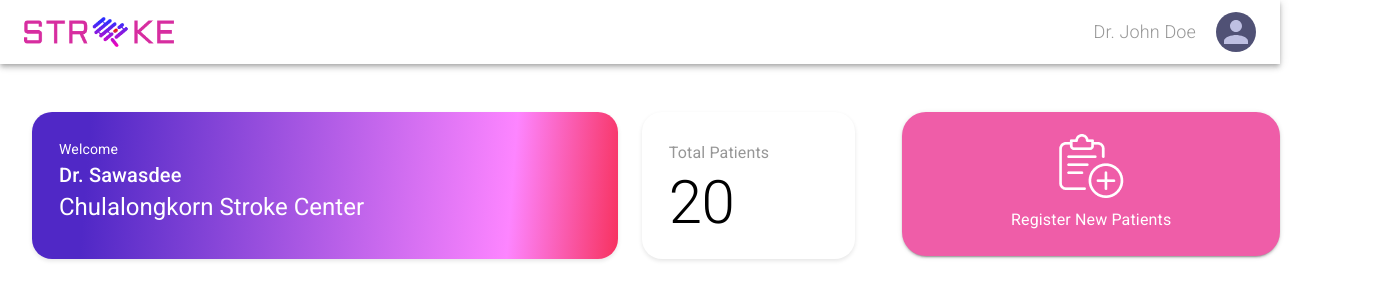
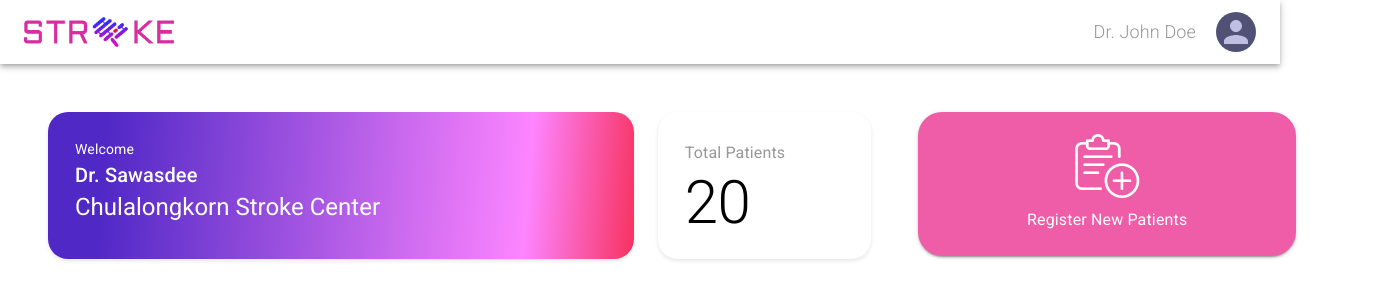
Before and after one commit to cu-devclub/app4stroke_front, a React (Create React App) app: page /home in a window 1280 px wide. Shown: the top 300 px of the page, 1376 px wide, since content can reach past the window. Built offline with nearby package versions, Linux system fonts and the light colour scheme.

Commit message:
remove margin-top

```diff
--- a/src/Pages/home/Components/Title.tsx
+++ b/src/Pages/home/Components/Title.tsx
@@ -10,8 +10,7 @@ const useStyle = makeStyles(() =>
   createStyles({
     root: {
       width: "100%",
-      marginTop: "16px",
-      padding: "32px",
+      padding: "48px",
     },
 
     //! Box
```
